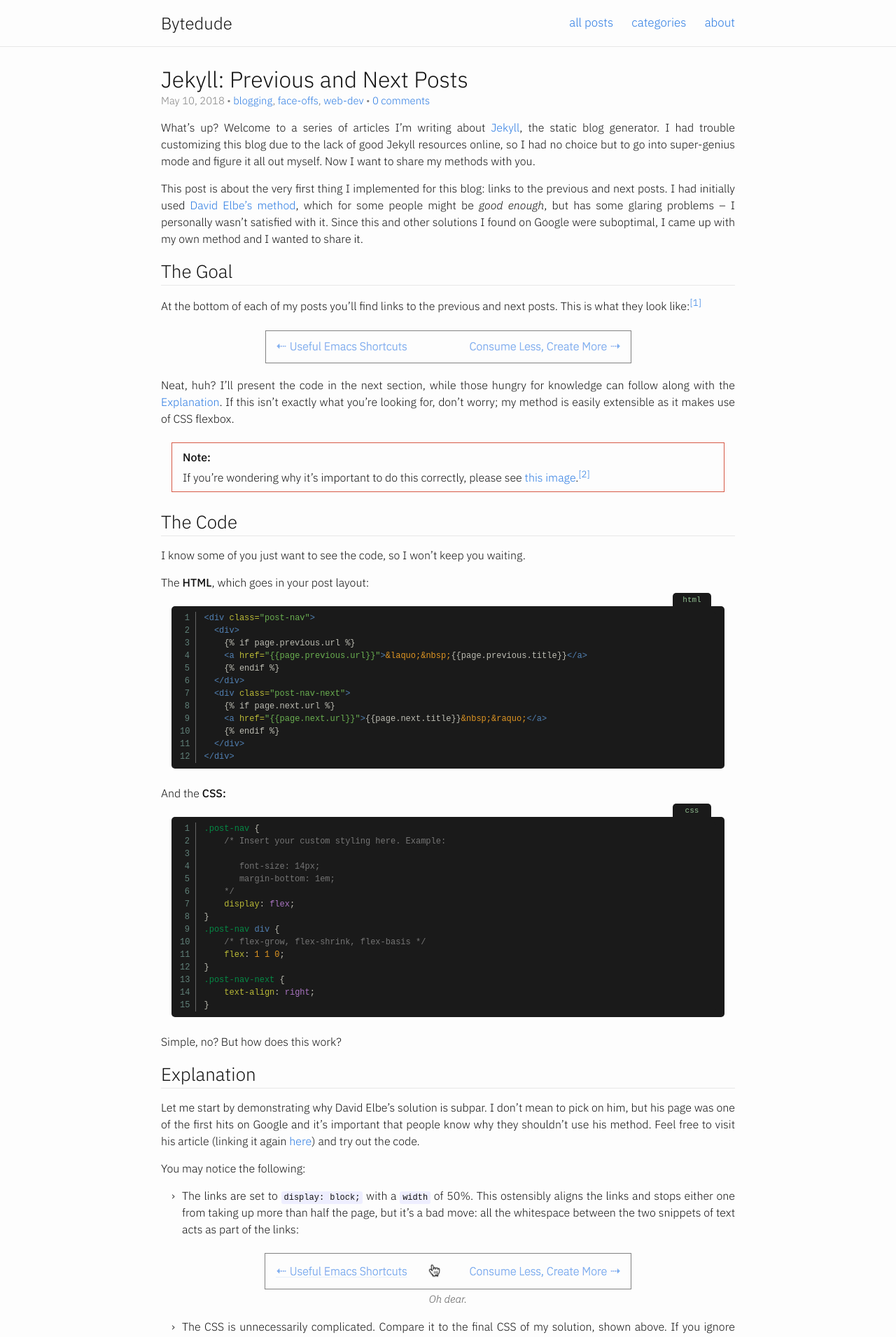
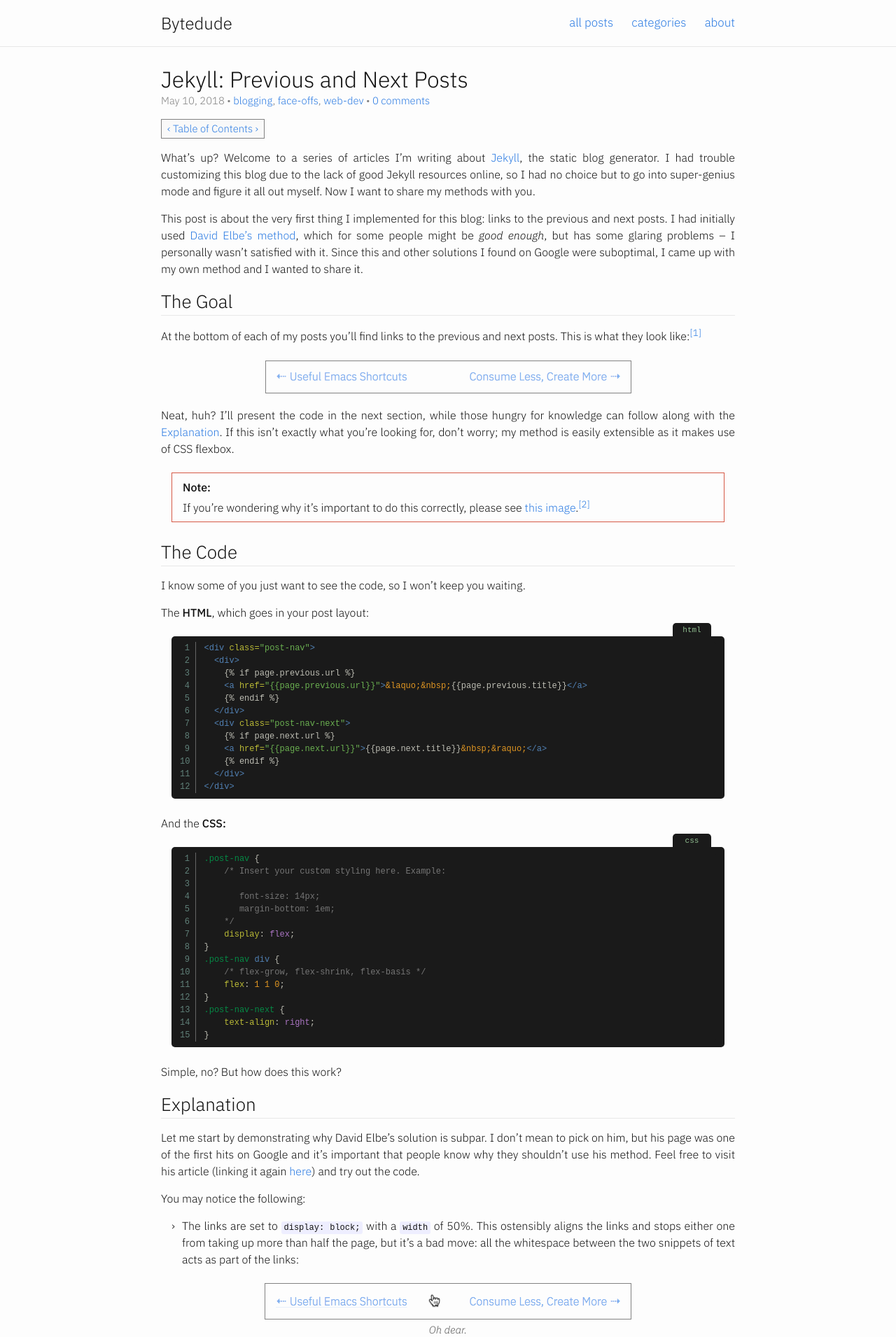
Before and after one commit to mrcnski/signor.dev, a Jekyll site: the page built from _posts/2018-05-10-jekyll-previous-and-next-posts.md, in a window 1280 px wide. Shown: the top 1910 px of the page at 70% size. Built offline with Jekyll 4.4.1, drawn with Linux system fonts in a browser that asks for light colours.

Commit message:
add a table of contents feature

```diff
--- a/_config.yml
+++ b/_config.yml
@@ -43,8 +43,8 @@ highlighter: rouge
 strict_front_matter: true
 plugins:
   - jekyll-feed
+  - jekyll-seo-tag
   - jekyll-sitemap
-  - jekyll-seo-tag
 
 compress_html:
   blanklines: true
--- a/_includes/header.html
+++ b/_includes/header.html
@@ -1,5 +1,3 @@
-<div id="loadOverlay" style="background-color:#fff; position:absolute; top:0px; left:0px; width:100%; height:100%; z-index:2000;"></div>
-
 <header class="site-header">
 
   <div class="wrapper-header">
--- /dev/null
+++ b/_includes/spoiler.html
@@ -0,0 +1,2 @@
+<input id="spoiler-check" type="checkbox">
+<label class="spoiler" for="spoiler-check">{{ include.display }}</label>
--- a/_layouts/post.html
+++ b/_layouts/post.html
@@ -21,6 +21,12 @@ layout: default
   </header>
 
   <div class="post-content" itemprop="articleBody">
+    {% if page.toc %}
+    <!-- <h2 id="table-of-contents">Table of Contents</h2> -->
+    {% include spoiler.html display="Table of Contents" %}
+
+    {% endif %}
+
     {{ content }}
   </div>
 
@@ -28,7 +34,6 @@ layout: default
     {% include post-footer.html %}
   </div>
 
-  <!-- <h2 class="comment-header">Comments</h2> -->
   <div class="comments">
     {% include comments.html slug=page.slug %}
   </div>
--- a/_posts/2018-05-10-jekyll-previous-and-next-posts.md
+++ b/_posts/2018-05-10-jekyll-previous-and-next-posts.md
@@ -2,7 +2,11 @@
 title: "Jekyll: Previous and Next Posts"
 date: 2018-05-10
 categories: blogging face-offs web-dev
+toc: true
 ---
+
+* Table of contents.
+{:toc}
 
 What's up? Welcome to a series of articles I'm writing about [Jekyll](https://jekyllrb.com), the static blog generator. I had trouble customizing this blog due to the lack of good Jekyll resources online, so I had no choice but to go into super-genius mode and figure it all out myself. Now I want to share my methods with you.
 
--- a/_sass/minutia.scss
+++ b/_sass/minutia.scss
@@ -64,7 +64,5 @@ $on-laptop:        880px !default;
 "minutia/fonts",
 "minutia/base",
 "minutia/layout",
-"minutia/syntax-highlighting",
-
-"minutia/final"
+"minutia/syntax-highlighting"
 ;
--- a/_sass/minutia/_final.scss
+++ /dev/null
@@ -1 +0,0 @@
-#loadOverlay{display: none;}
--- a/_sass/minutia/_layout.scss
+++ b/_sass/minutia/_layout.scss
@@ -442,5 +442,73 @@ $line-height: 1.3;
 .copyright {
     font-size: $smaller-font-size;
     color: $gray;
+    text-align: CENTER;
+}
+
+/* Spoilers */
+
+.spoiler {
+    cursor: pointer;
+    display: inline-block;
+
+    border: 1px solid $gray;
+    color: $blue;
+    margin-bottom: $spacing-unit / 2;
+    // margin-left: $spacing-unit / 2;
+    padding: 2px 8px;
+
+    // width: 170px;
     text-align: center;
+    font-size: $small-font-size;
+
+    /* Prevent text selection */
+    -webkit-touch-callout: none;
+    -webkit-user-select: none;
+    -khtml-user-select: none;
+    -moz-user-select: none;
+    -ms-user-select: none;
+    user-select: none;
 }
+
+input#spoiler-check {
+    display: none; /* hide the checkboxes */
+}
+
+/* Show */
+input ~ .spoiler {
+    background-color: $lightest-gray;
+
+    &:before {
+        content: '\2039  ';
+    }
+    &:after {
+        content: '  \203A';
+    }
+    ~ ul#markdown-toc {
+        display: none;
+    }
+}
+
+/* Hide */
+input:checked ~ .spoiler {
+    background-color: $background-color;
+
+    &:before {
+        content: '\203A  ';
+    }
+    &:after {
+        content: '  \2039';
+    }
+    ~ ul#markdown-toc {
+        display: block;
+    }
+}
+
+input:hover ~ .spoiler {
+    box-shadow: 2px 2px 2px 0px $light-gray;
+}
+
+/* TOC */
+
+#markdown-toc {
+}
```
Also changed, not shown: Gemfile.lock.
